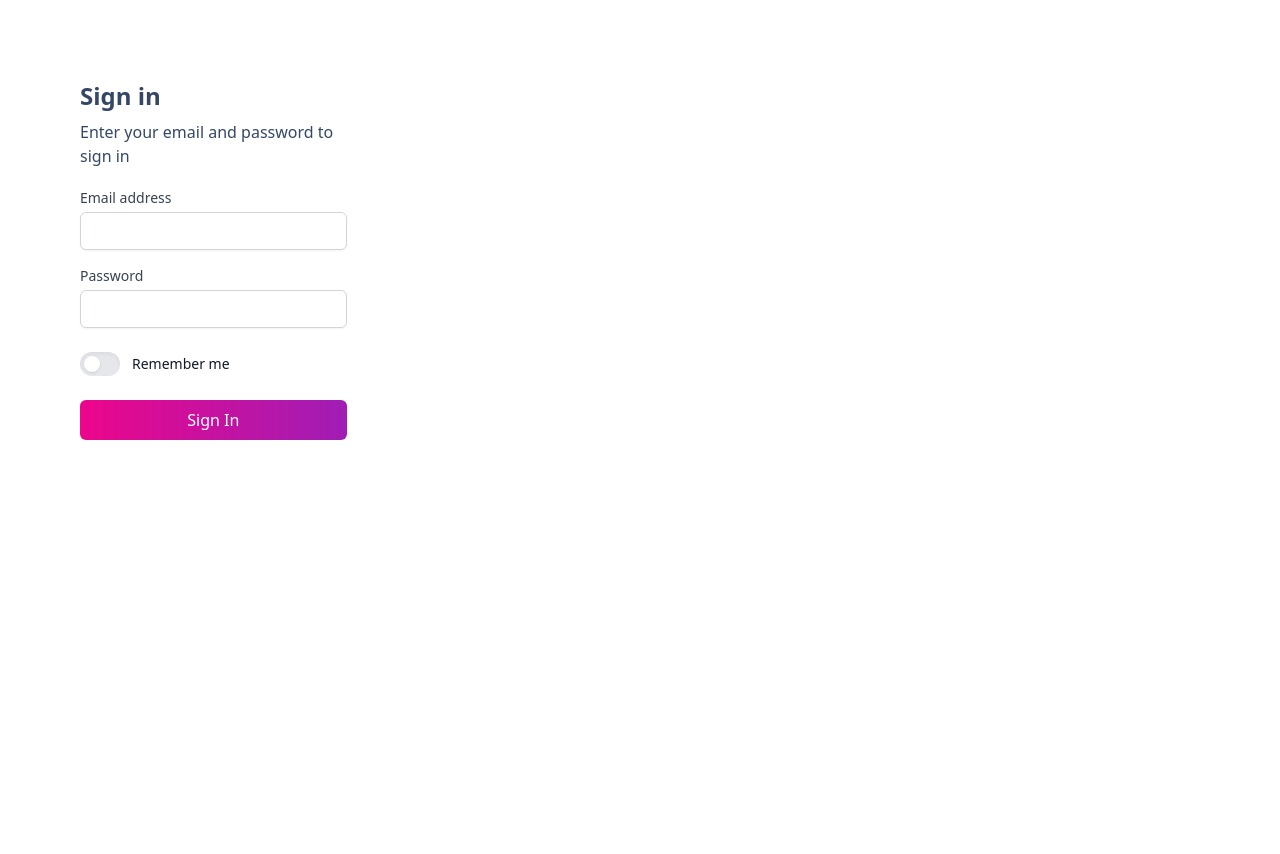
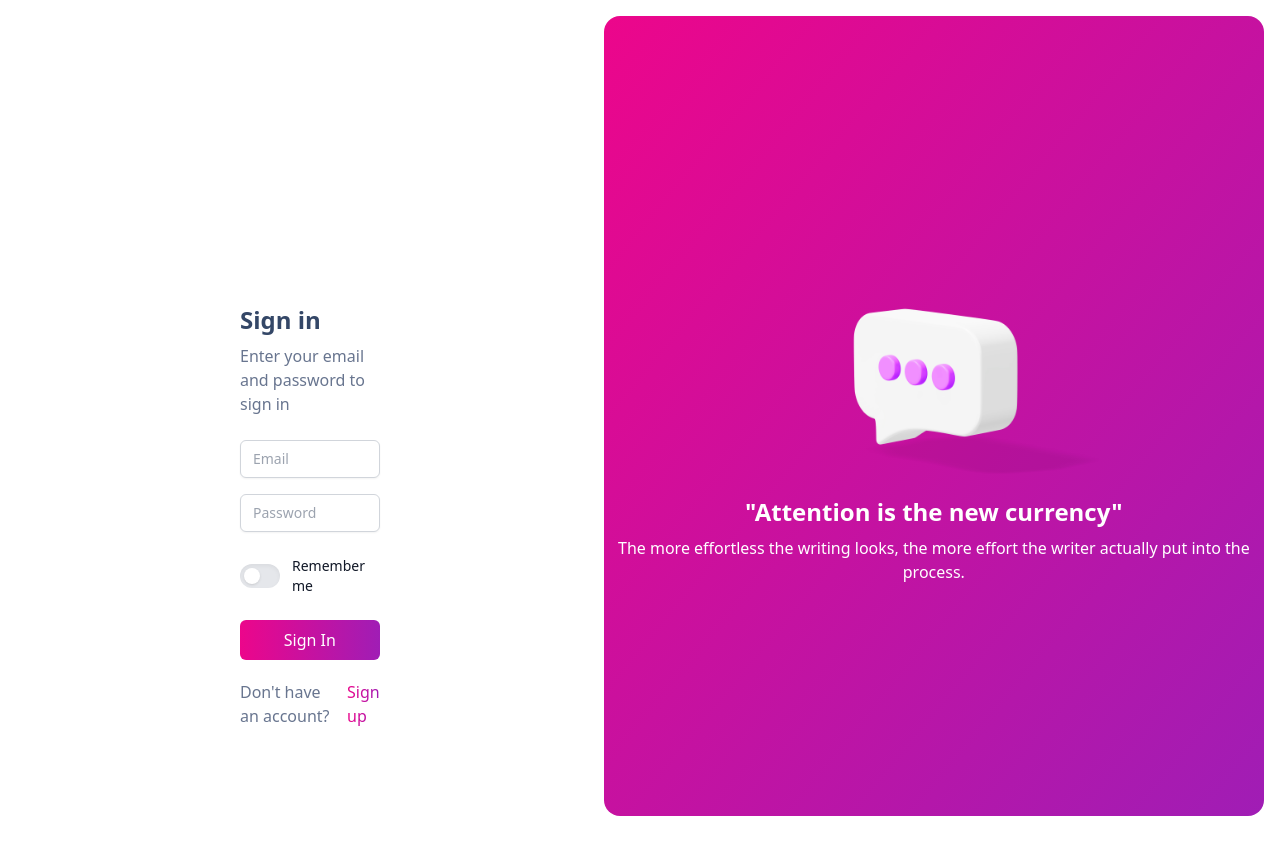
Before and after one commit to MrAghaei/SoftUIDashboard, a React (Vite) app: page / in a window 1280 px wide. Shown: the top 854 px of the page. Before the commit the page ends 800 px from the top, so only its background shows below. Built offline with nearby package versions, Linux system fonts and the light colour scheme.

Commit message:
[#2-UPDATE] signup page
added right side picture and fixed sizing

```diff
--- a/src/pages/sign-in page/SignUpMain.tsx
+++ b/src/pages/sign-in page/SignUpMain.tsx
@@ -7,33 +7,32 @@ function SignUpMain (){
         setRememberMe(!rememberMe)
     }
     return(
-        <div className='flex flex-col w-1/3 p-20 gap-5 text-primary-text'>
+        <div className='flex flex-row p-4'>
+            <div className='flex flex-col w-1/2 p-56 pt-72 gap-5 text-primary-text'>
                 {/* Container for sign-in form */}
                 <div className='flex flex-col gap-2'>
                     <h2 className='text-2xl font-bold'>Sign in</h2> {/* Sign-in header */}
-                <p>Enter your email and password to sign in</p> {/* Sign-in description */}
+                    <p className='text-secondary-text'>Enter your email and password to sign in</p> {/* Sign-in description */}
                 </div>
                 <form>
                     {/* Email input field */}
                     <div className="mb-4">
-                    <label htmlFor="email" className="block text-sm font-medium text-gray-700">
-                        Email address
-                    </label>
+
                         <input
                             type="email"
                             id="email"
+                            placeholder='Email'
                             className="mt-1 block w-full px-3 py-2 border border-gray-300 rounded-md shadow-sm focus:outline-none focus:ring-blue-500 focus:border-secondary-outline sm:text-sm"
                             required
                         />
                     </div>
                     {/* Password input field */}
                     <div className="mb-6">
-                    <label htmlFor="password" className="block text-sm font-medium text-gray-700">
-                        Password
-                    </label>
+
                         <input
                             type="password"
                             id="password"
+                            placeholder='Password'
                             className="mt-1 block w-full px-3 py-2 border border-gray-300 rounded-md shadow-sm focus:outline-none focus:ring-blue-500 focus:border-secondary-outline sm:text-sm"
                             required
                         />
@@ -65,8 +64,21 @@ function SignUpMain (){
                     >
                         Sign In
                     </button>
+                    <div className='flex justify-center gap-2 mt-5'>
+                        <p className='text-secondary-text'>Don't have an account?</p>
+                        <p className='bg-clip-text text-transparent bg-gradient-to-r from-primary-light to-primary-dark cursor-pointer'>Sign up</p>
+                    </div>
                 </form>
             </div>
+            <div className='flex flex-col justify-center items-center w-2/3 h-screen bg-gradient-to-br from-primary-light to-primary-dark rounded-2xl'>
+                <img className='w-1/2' src="/src/assets/3dmessage.png" alt="3dmessage"/>
+                <div className='flex flex-col gap-2 text-center text-white '>
+                    <p className='text-2xl font-bold'>"Attention is the new currency"</p>
+                    <p>The more effortless the writing looks, the more effort the writer actually put into the process.</p>
+                </div>
+            </div>
+        </div>
+
 
     )
 
--- a/tailwind.config.js
+++ b/tailwind.config.js
@@ -13,7 +13,8 @@ export default {
           text:"#344767"
         },
         secondary:{
-          outline: "#e9aede"
+          outline: "#e9aede",
+          text:"#68758f"
         }
       }
     },
```
Also changed, not shown: src/assets/3dmessage.png (renamed from public/signup.png). Lines whose indentation alone changed are shown as unchanged.
